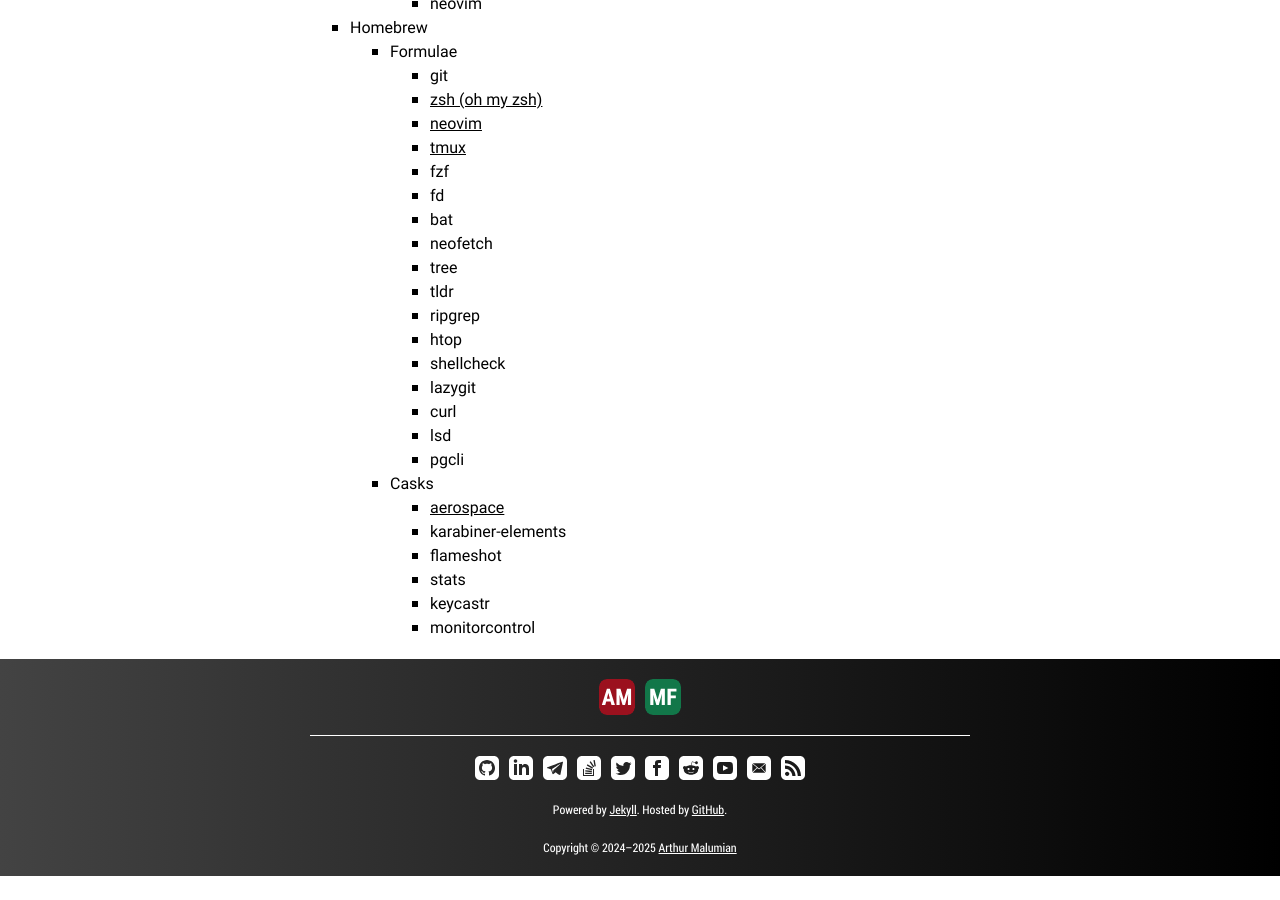
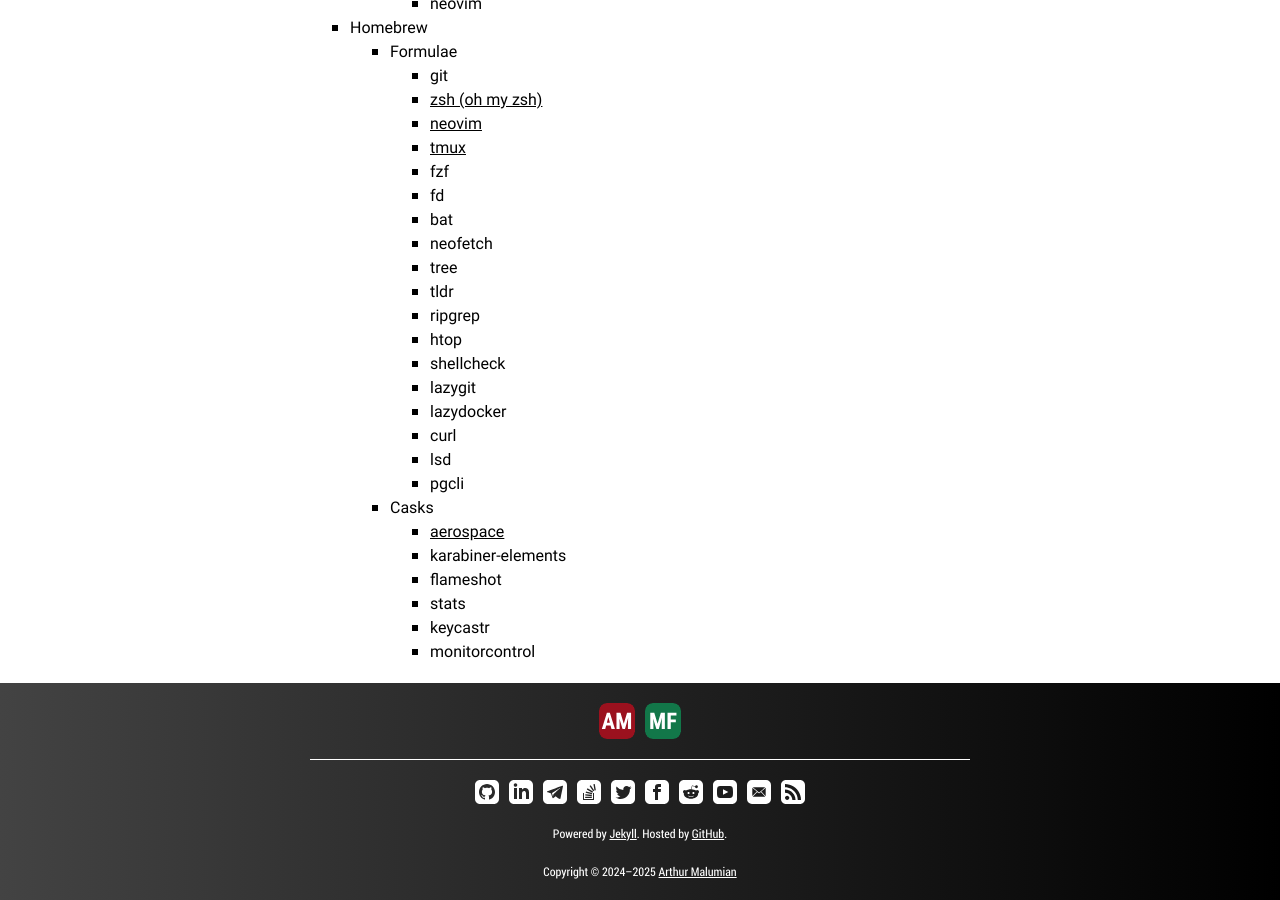
Before and after one commit to amalumian/www.malumian.dev, a Jekyll site: the page built from setup.html, in a window 1280 px wide and 900 px high, scrolled down 5559 px. Built offline with Jekyll 4.4.1, drawn with Linux system fonts in a browser that asks for light colours; before the commit the page ends 6435 px from its top, so only the background shows below that.

Commit message:
Update setup.html

```diff
--- a/setup.html
+++ b/setup.html
@@ -336,6 +336,7 @@
                         <li>htop</li>
                         <li>shellcheck</li>
                         <li>lazygit</li>
+                        <li>lazydocker</li>
                         <li>curl</li>
                         <li>lsd</li>
                         <li>pgcli</li>
```
